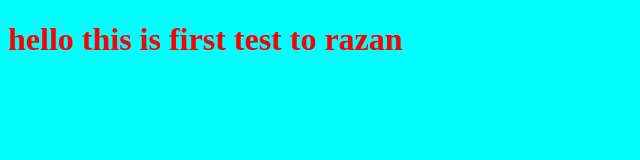
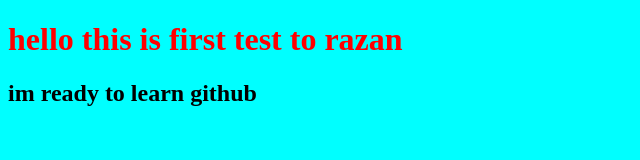
Before and after one commit to RazanM2003/projectG, a plain HTML site: page index.html in a window 1280 px wide. Shown: the whole page, without its empty margins (0-640 px from the left). Drawn offline with Linux system fonts and the light colour scheme.

Commit message:
add h2 titel

```diff
--- a/index.html
+++ b/index.html
@@ -9,7 +9,7 @@
 <body>
    <h1>hello this is first test to razan</h1>
 
-
+   <h2>im ready to learn github</h2>
 
     <script src="app.js"></script>
 </body>
```
